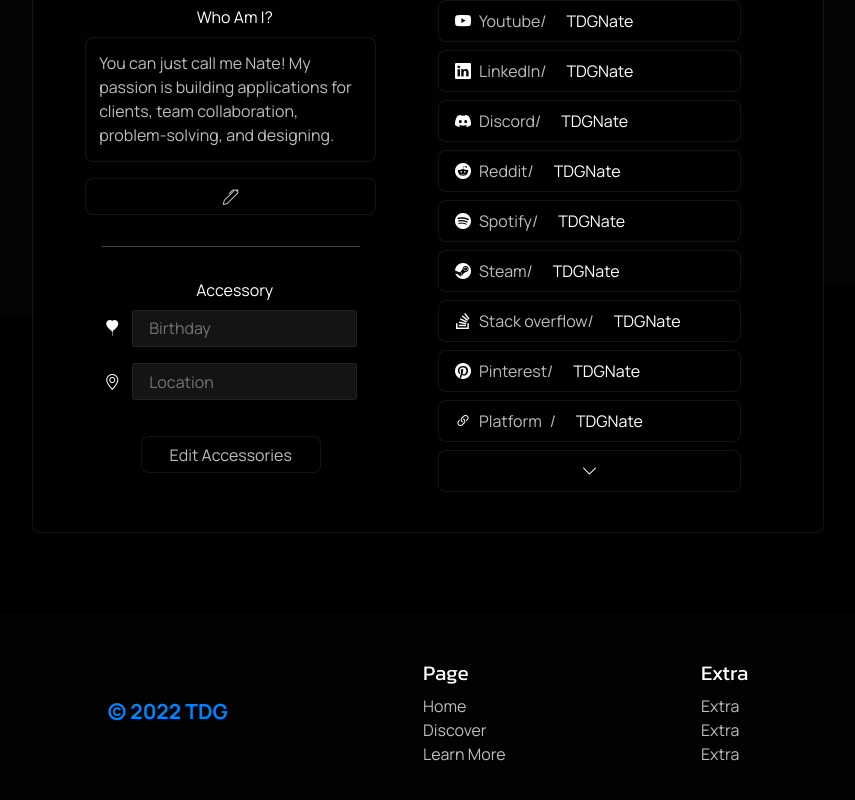
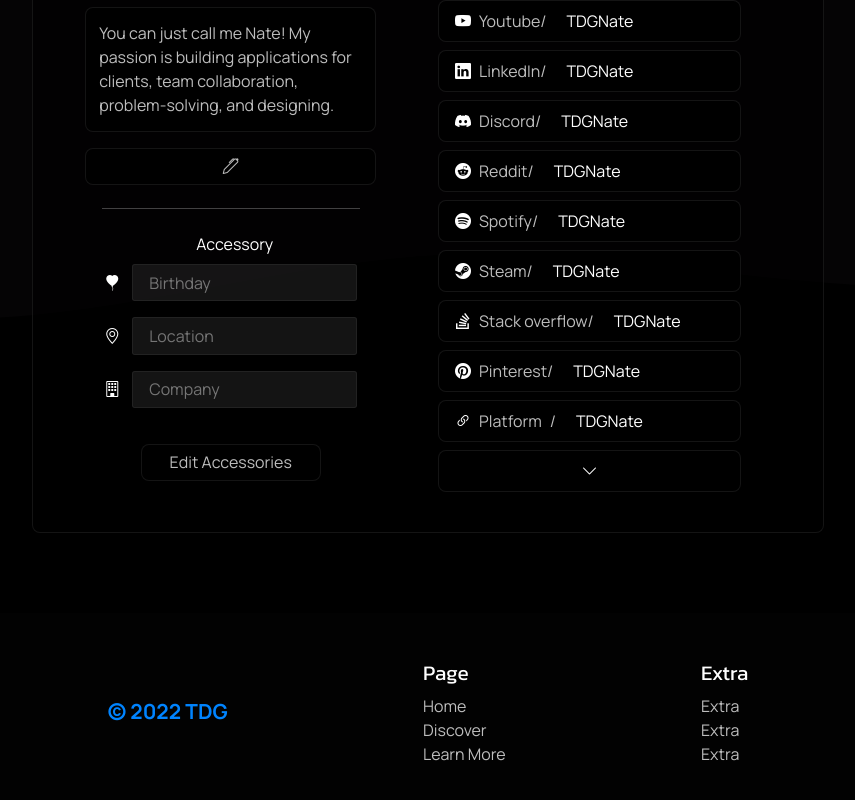
Before and after one commit to TDG-Org/Statue-Status, a React (Create React App) app in the folder client/: page /profile in a window 1280 px wide. Shown: the part 1300-2100 px from the top of the page, without its empty margins (422-1277 px from the left). Built offline with nearby package versions, Linux system fonts and the light colour scheme.

Commit message:
set up company accessory

```diff
--- a/client/src/components/Statue/ProfileStatue.jsx
+++ b/client/src/components/Statue/ProfileStatue.jsx
@@ -80,6 +80,11 @@
                     <i className="bi bi-geo-alt"></i>
                     <input type="text" className="location-input" placeholder="Location"/>
                   </div>
+                  {/* Company  */}
+                  <div className="accessories-company">
+                    <i className="bi bi-building"></i>
+                    <input type="text" className="company-input" placeholder="Company"/>
+                  </div>
                 </div>
 
                 <button className="edit-accessories">Edit Accessories</button>
--- a/client/src/sass/components/ProfileStatue.scss
+++ b/client/src/sass/components/ProfileStatue.scss
@@ -157,6 +157,7 @@
         flex-direction: column;
         // Accessories
 
+        // Date Picker
         .react-datepicker {
           color: $light-clr;
           font-size: .95rem;
@@ -170,7 +171,18 @@
           }
         }
 
-        .the-datepicker, .location-input {
+        // Accessories Sections
+        .accessories-birthday, .accessories-location, .accessories-company {
+          display: flex;
+          flex-direction: row;
+          flex-wrap: nowrap;
+          margin: 1rem auto;
+          gap: .75rem;
+          align-items: center;
+        }
+
+        // The inputs
+        .the-datepicker, .location-input, .company-input {
           width: 100%;
           outline: none !important;
           border: none;
@@ -183,16 +195,6 @@
             color: $light-clr;
             border: 1px solid $mid-light-clr;
           }
-        }
-
-        // Birthday
-        .accessories-birthday, .accessories-location {
-          display: flex;
-          flex-direction: row;
-          flex-wrap: nowrap;
-          margin: 1rem auto;
-          gap: .75rem;
-          align-items: center;
         }
 
         // Edit Button
```
